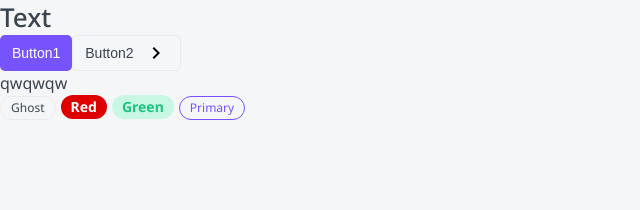
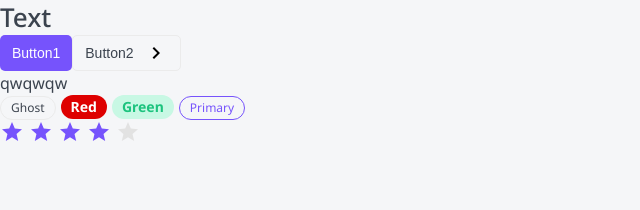
Before and after one commit to AndreiDetenkov/nextjs-app, a Next.js app: page / in a window 1280 px wide. Shown: the top 210 px of the page, without its empty margins (0-640 px from the left). Built offline with nearby package versions, Linux system fonts and the light colour scheme.

Commit message:
feat: create rating component

```diff
--- /dev/null
+++ b/components/Rating/Rating.module.css
@@ -0,0 +1,10 @@
+.filled {
+  fill: var(--primary);
+}
+
+.star {
+  display: inline-block;
+  width: 24px;
+  height: 24px;
+  margin-right: 5px;
+}
--- /dev/null
+++ b/components/Rating/Rating.tsx
@@ -0,0 +1,35 @@
+import React, {DetailedHTMLProps, HTMLAttributes, useEffect, useState} from "react";
+import StarIcon from './star.svg';
+import cn from "classnames";
+import styles from "./Rating.module.css";
+
+interface RatingProps extends DetailedHTMLProps<HTMLAttributes<HTMLDivElement>, HTMLDivElement>{
+  isEditable?: boolean;
+  rating: number;
+  setRating?: (rating: number) => void;
+}
+export const Rating = ({isEditable = false, rating, setRating, ...props}: RatingProps): JSX.Element => {
+  const [ratingArray, setRatingArray] = useState<JSX.Element[]>(new Array(5).fill(<></>));
+
+  const constructRating = (currentRating: number) => {
+    const updatedArray = ratingArray.map((rating: JSX.Element, index: number) => {
+      return (
+        <StarIcon className={cn(styles.star, {
+            [styles.filled]: index < currentRating,
+          })}
+        />
+      );
+    });
+    setRatingArray(updatedArray);
+  };
+
+  useEffect(() => {
+    constructRating(rating);
+  }, [rating]);
+
+  return (
+    <div {...props}>
+      { ratingArray.map((rating: JSX.Element, index: number) => (<span key={index}>{ rating }</span>)) }
+    </div>
+  );
+};
--- a/components/index.ts
+++ b/components/index.ts
@@ -2,3 +2,4 @@ export * from './Htag/Htag';
 export * from './Button/Button';
 export * from './Paragraph/Paragraph';
 export * from './Tag/Tag';
+export * from './Rating/Rating';
--- a/pages/index.tsx
+++ b/pages/index.tsx
@@ -1,4 +1,4 @@
-import {AppearanceType, ArrowType, Button, Htag, Paragraph, Tag, TagColor, TagSize} from '../components';
+import {AppearanceType, ArrowType, Button, Htag, Paragraph, Rating, Tag, TagColor, TagSize} from '../components';
 
 export default function Home(): JSX.Element {
   return (
@@ -15,6 +15,8 @@ export default function Home(): JSX.Element {
       <Tag size={TagSize.medium} color={TagColor.red}>Red</Tag>
       <Tag size={TagSize.medium} color={TagColor.green}>Green</Tag>
       <Tag color={TagColor.primary}>Primary</Tag>
+
+      <Rating rating={4} />
     </>
   );
 }
--- a/svg.d.ts
+++ b/svg.d.ts
@@ -11,10 +11,9 @@ declare module '*.png' {
 }
 
 declare module '*.svg' {
-  const ReactComponent: React.FC<React.SVGProps<SVGSVGElement>>;
-  export default ReactComponent;
+  const content = React.FC<React.SVGAttributes<SVGSVGElement>>;
+  export default content;
 }
-
 
 declare module '*.jpg' {
   const content: StaticImageData;
```
Also changed, not shown: components/Rating/star.svg (added).
